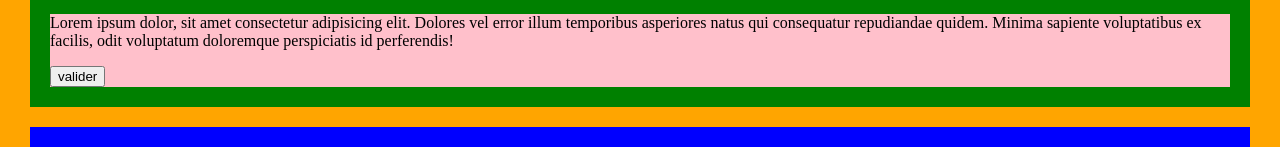
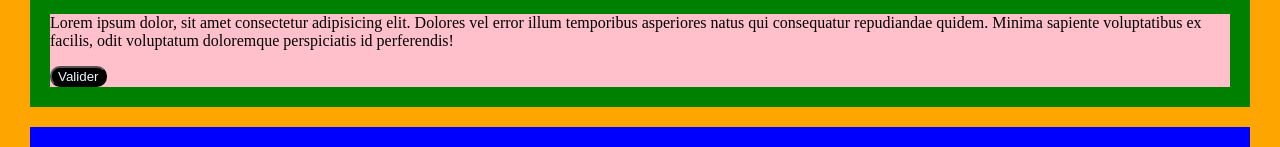
Before and after one commit to ibkistoure-hub/cours-html, a plain HTML site: page index.html in a window 1280 px wide. Shown: the part 220-367 px from the top of the page. Drawn offline with Linux system fonts and the light colour scheme.

Commit message:
le style du boutton

```diff
--- a/index.html
+++ b/index.html
@@ -21,7 +21,7 @@
         <div class="experience">
             <p>Lorem ipsum dolor, sit amet consectetur adipisicing elit. Dolores vel error illum temporibus asperiores natus qui consequatur repudiandae quidem. Minima sapiente voluptatibus ex facilis, odit voluptatum doloremque perspiciatis id perferendis!
             </p>
-            <button>valider</button>
+            <button>Valider</button>
         </div>
     </main>
     <footer>
--- a/style.css
+++ b/style.css
@@ -22,3 +22,8 @@
 {
     background-color: pink;
 }
+button{
+    background-color: black;
+    border-radius: 10px;
+    color: aliceblue;
+}
```
